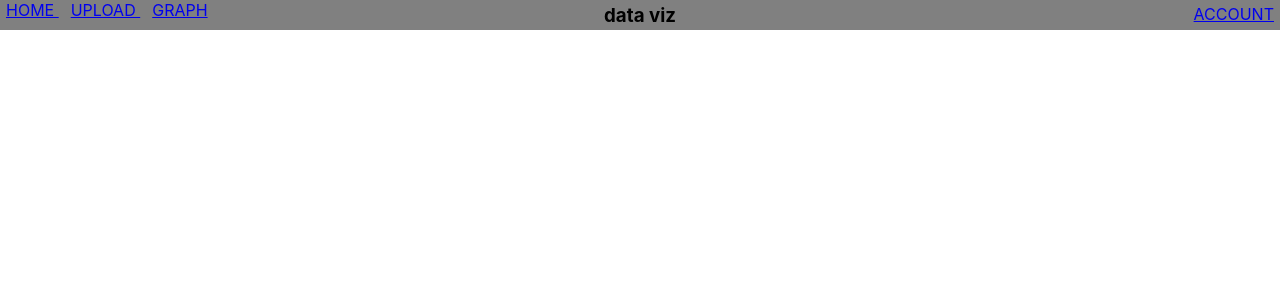
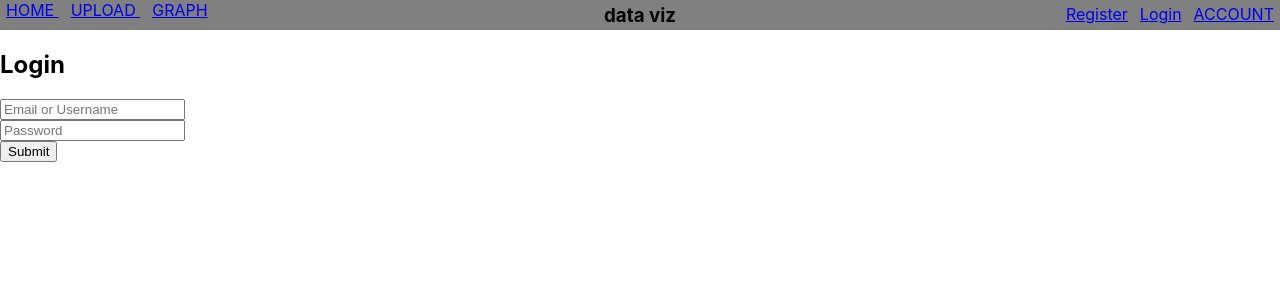
Before and after one commit to jisung594/dataviz-frontend, a React (Create React App) app: page /login in a window 1280 px wide. Shown: the top 300 px of the page. Built offline with nearby package versions, Linux system fonts and the light colour scheme.

Commit message:
new components (ie. Register)

```diff
--- a/src/App.js
+++ b/src/App.js
@@ -2,9 +2,13 @@ import React from 'react'
 import { BrowserRouter, Switch, Route } from 'react-router-dom'
 import Navbar from './Components/Navbar'
 import Home from './Components/Home'
-import Form from './Components/Form'
+import Upload from './Components/Upload'
 import Graph from './Components/Graph'
 import Profile from './Components/Profile'
+
+import Login from './Components/Login'
+import Register from './Components/Register'
+
 import './Styling/App.scss'
 
 function App() {
@@ -17,9 +21,11 @@ function App() {
           <div className="main-container">
             <Switch>
               <Route component={Home} path="/" exact/>
-              <Route component={Form} path="/form" />
+              <Route component={Upload} path="/upload" />
               <Route component={Graph} path="/graph" />
               <Route component={Profile} path="/profile" />
+              <Route component={Login} path="/login" />
+              <Route component={Register} path="/register" />
             </Switch>
           </div>
 
--- a/src/Components/Home.js
+++ b/src/Components/Home.js
@@ -1,6 +1,6 @@
 import React from 'react'
 
-function Home() {
+const Home = () => {
   return (
     <div>
       <h2> HOMEPAGE </h2>
--- /dev/null
+++ b/src/Components/Login.js
@@ -0,0 +1,18 @@
+import React from 'react'
+import '../Styling/Form.scss'
+
+const Login = () => {
+  return (
+    <div className="form">
+      <h2> Login </h2>
+      <form>
+        <input type='text' placeholder='Email or Username'/>
+        <input type='text' placeholder='Password'/>
+        <input type='submit'/>
+      </form>
+    </div>
+  )
+
+}
+
+export default Login;
--- a/src/Components/Navbar.js
+++ b/src/Components/Navbar.js
@@ -1,13 +1,16 @@
 import React from 'react'
 import { Link } from 'react-router-dom'
 import '../Styling/Navbar.scss'
+import menu from '../Assets/menu-icon.png'
 
-function Navbar() {
+const Navbar = () => {
   return (
     <div className='navbar'>
       <div className='grid-col-1'>
+        <img src={menu} id='menu-icon' alt='menu icon'/>
+
         <Link to='/' className='nav-option'> HOME </Link>
-        <Link to='/form' className='nav-option'> UPLOAD </Link>
+        <Link to='/upload' className='nav-option'> UPLOAD </Link>
         <Link to='/graph' className='nav-option'> GRAPH </Link>
       </div>
       <div className='grid-col-2'>
@@ -15,6 +18,14 @@ function Navbar() {
       </div>
       <div className='grid-col-3'>
         <Link to='/profile' className='nav-acc'> ACCOUNT </Link>
+
+        {/*
+          upon clicking ACCOUNT button -->
+          if user is not logged in already (backend),
+          display Login form w/ Register option below
+        */}
+        <Link to='/login' className='nav-acc'> Login </Link>
+        <Link to='/register' className='nav-acc'> Register </Link>
       </div>
     </div>
   )
--- a/src/Components/Profile.js
+++ b/src/Components/Profile.js
@@ -1,9 +1,25 @@
 import React from 'react'
 
-function Profile() {
+const Profile = () => {
+
+  let list_objs = (event) => {
+    event.preventDefault()
+
+    fetch('http://127.0.0.1:5000/list_objs')
+      .then(res => res.json())
+      .then(data => {
+        console.log(data);
+      })
+  }
+
+
   return (
     <div>
       <h2> [username]'s profile page </h2>
+
+      <form onSubmit={(event)=>list_objs(event)}>
+        <input type='submit' />
+      </form>
     </div>
   )
 }
--- /dev/null
+++ b/src/Components/Register.js
@@ -0,0 +1,21 @@
+import React from 'react'
+
+const Register = () => {
+  return (
+    <div className="form">
+      <h2> Register </h2>
+      <form>
+        <input type='text' placeholder='Username'/>
+        <input type='text' placeholder='First Name'/>
+        <input type='text' placeholder='Last Name'/>
+        <input type='text' placeholder='Email'/>
+        <input type='text' placeholder='Password'/>
+        <input type='text' placeholder='Confirm Password'/>
+        <input type='submit'/>
+      </form>
+    </div>
+  )
+
+}
+
+export default Register;
--- a/src/Components/Form.js
+++ b/src/Components/Upload.js
@@ -1,6 +1,6 @@
 import React, { useState } from 'react'
 
-function Form() {
+const Upload = () => {
   const [formInput, setInput] = useState({});
 
   const uploadToS3 = (obj,e) => {
@@ -25,7 +25,7 @@ function Form() {
 
 
   return (
-    <div>
+    <div className="form">
       <form
         id="upload-form"
         encType="multipart/form-data"
@@ -70,4 +70,4 @@ function Form() {
   )
 }
 
-export default Form;
+export default Upload;
--- /dev/null
+++ b/src/Styling/Form.scss
@@ -0,0 +1,10 @@
+
+
+.form {
+  form {
+    input {
+      display: block;
+
+    }
+  }
+}
--- a/src/Styling/Navbar.scss
+++ b/src/Styling/Navbar.scss
@@ -18,22 +18,29 @@ $breakpoint-laptop: 1000px;
 }
 
 
-
-@media (min-width: $breakpoint-iphone678) {
+// **********************
+// currently, menu icon is disappearing
+// in desktop mode as well, because
+// below is applying MIN-WIDTH instead of MAX
+// **********************
+@media (max-width: $breakpoint-iphone678) {
   .navbar {
     @include navbar;
     grid-template-columns: 20% 60% 20%;
 
-    // .grid-col-1, .grid-col-3 {
-    //   .nav-option, .nav-acc {
-    //     font-size: 12px;
-    //     margin: 4px 6px;
-    //   }
-    // }
-
     .grid-col-1 {
       .nav-option {
-        @include nav-options-iphone;
+        display: none;
+        // @include nav-options-iphone;
+      }
+
+      #menu-icon {
+        width: 20px;
+        height: auto;
+        // float: left;
+        // display: block;
+        margin: 6px;
+
       }
     }
 
@@ -56,27 +63,27 @@ $breakpoint-laptop: 1000px;
 }
 
 
-@media (min-width: $breakpoint-ipad) {
-  .navbar {
-    @include navbar;
-    grid-template-columns: 90% 10%;
-
-    .grid-col-1 {
-      .nav-option {
-        font-size: 14px;
-        margin: 4px 6px;
-      }
-    }
-
-    .grid-col-3 {
-      .nav-acc {
-        font-size: 14px;
-      }
-    }
-
-
-  }
-}
+// @media (min-width: $breakpoint-ipad) {
+//   .navbar {
+//     @include navbar;
+//     grid-template-columns: 90% 10%;
+//
+//     .grid-col-1 {
+//       .nav-option {
+//         font-size: 14px;
+//         margin: 4px 6px;
+//       }
+//     }
+//
+//     .grid-col-3 {
+//       .nav-acc {
+//         font-size: 14px;
+//       }
+//     }
+//
+//
+//   }
+// }
 
 
 @media (min-width: $breakpoint-laptop) {
@@ -84,16 +91,13 @@ $breakpoint-laptop: 1000px;
     @include navbar;
     grid-template-columns: 20% 60% 20%;
 
-    // .grid-col-1, .grid-col-3 {
-    //   .nav-option, .nav-acc {
-    //     font-size: 16px;
-    //     margin: 4px 6px;
-    //   }
-    // }
-
     .grid-col-1 {
       .nav-option {
         @include nav-option-laptop;
+      }
+
+      #menu-icon {
+        display: none;
       }
     }
 
```
Also changed, not shown: src/Assets/menu-icon.png (added).
